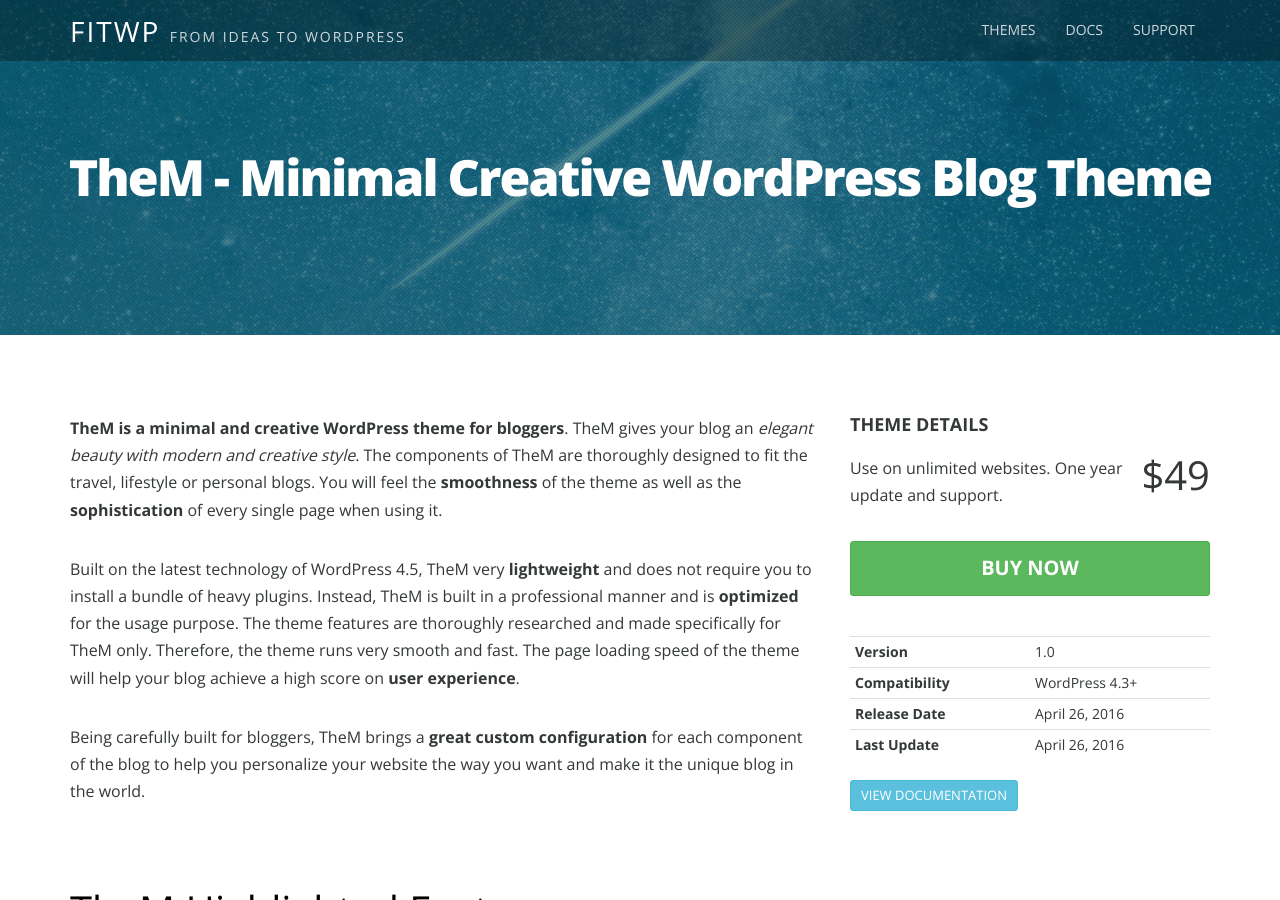
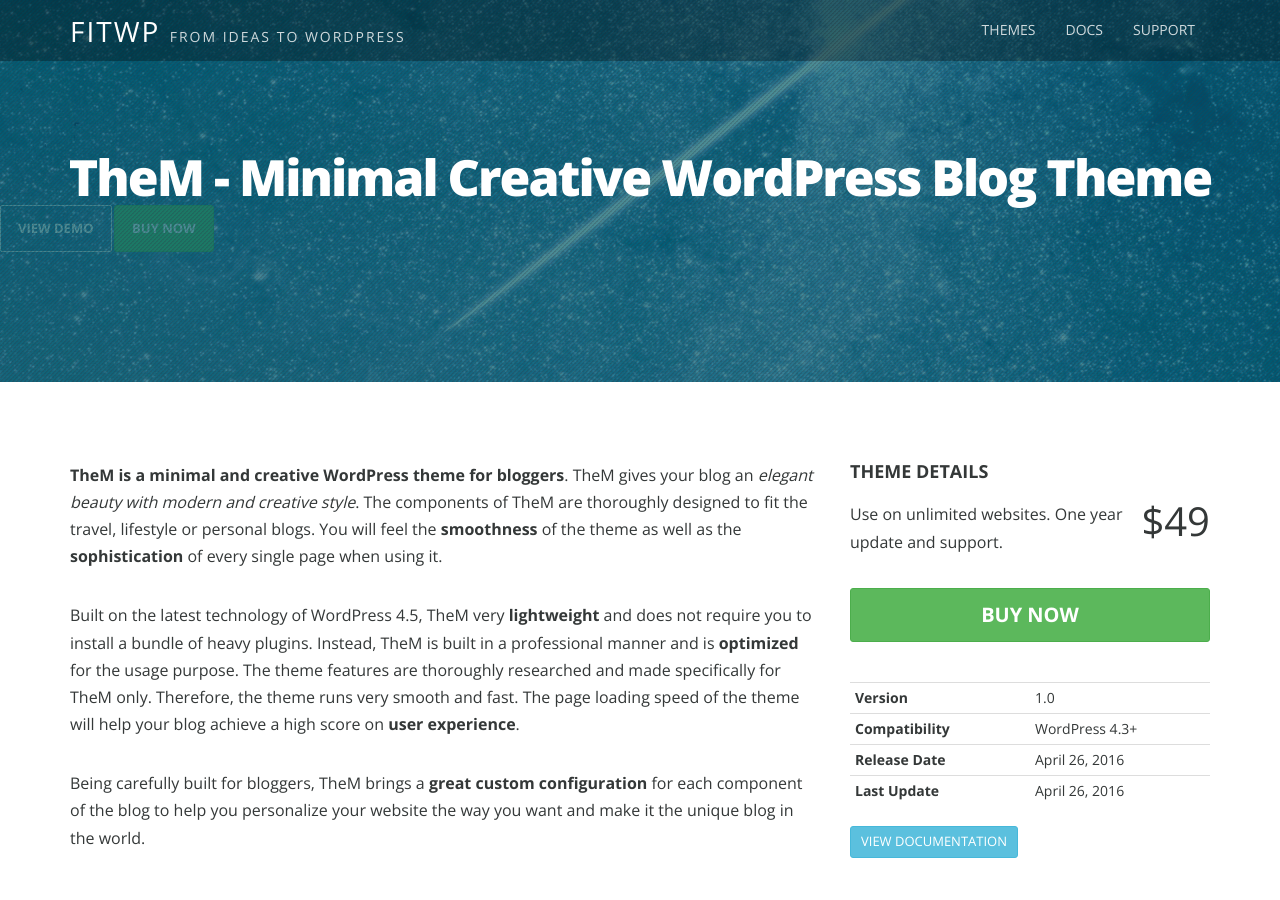
Before and after one commit to fitwp/fitwp.github.io, a Jekyll site: the page built from wordpress-themes/them.html, in a window 1280 px wide and 900 px high. Built offline with Jekyll 4.4.1, drawn with Linux system fonts in a browser that asks for light colours.

Commit message:
Update theme.html

```diff
--- a/_layouts/theme.html
+++ b/_layouts/theme.html
@@ -2,6 +2,7 @@
 <article class="hentry">
 	<div class="entry-header">
 		<h1 class="entry-title">{{ page.title }}</h1>
+		<div class="actions"><a class="btn btn-outline" href="{{ page.demo}}">View Demo</a> <a class="btn btn-success" href="{{ page.buy }}">Buy Now</a></div>
 	</div>
 
 	<div class="entry-content">
```
